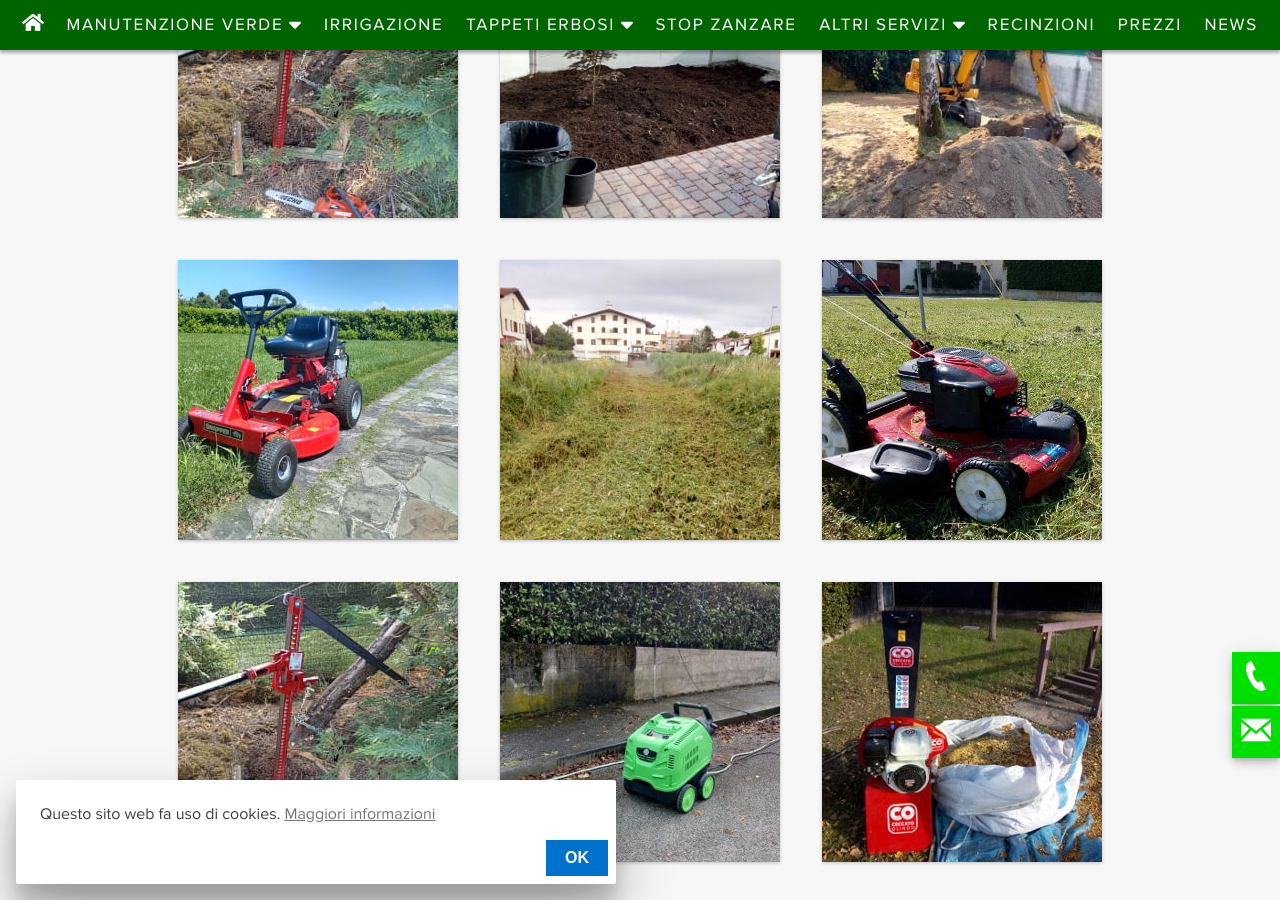
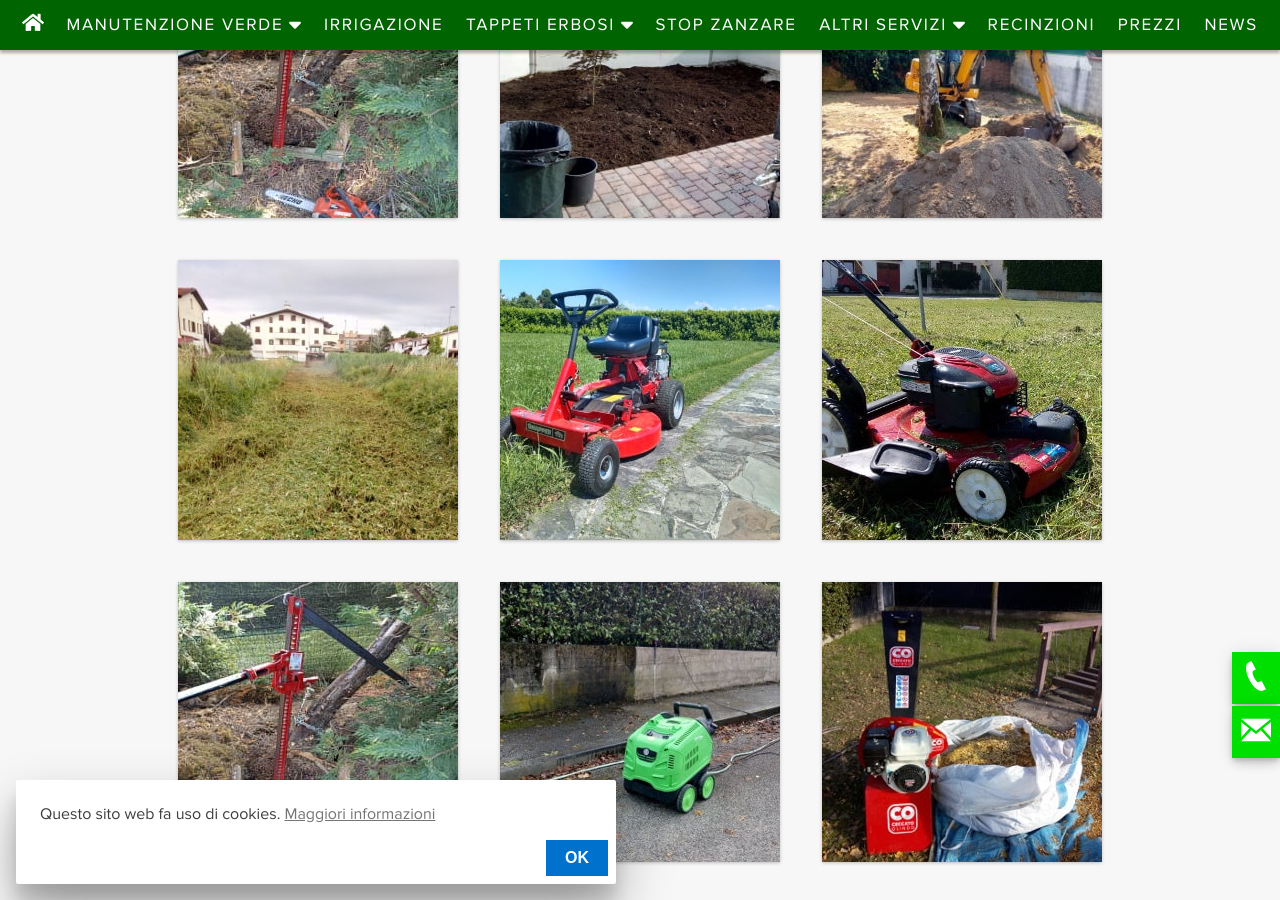
Before and after one commit to enricocaputo/enricocaputo.github.io, a Jekyll site: the page built from pages/gallery.md, in a window 1280 px wide and 900 px high, scrolled down 1170 px. Built offline with Jekyll 4.4.1, drawn with Linux system fonts in a browser that asks for light colours.

Commit message:
gallery.md

```diff
--- a/pages/gallery.md
+++ b/pages/gallery.md
@@ -24,10 +24,10 @@ images:
     title: Realizzazione aiuole con irrigazione
   - image_path: /img/gallery/24.jpg
     title: Giardiniere Potasiepe spiana e livella il terreno con escavatore
+  - image_path: /img/gallery/18.jpg
+    title: Sfalcio con trattore e trincia
   - image_path: /img/gallery/38.jpg
     title: Taglio erba con trattorino
-  - image_path: /img/gallery/18.jpg
-    title: Sfalcio con trattore e trincia
   - image_path: /img/gallery/26.jpg
     title: Tosaerba con tecnologia mulching
   - image_path: /img/gallery/62.jpg
```
